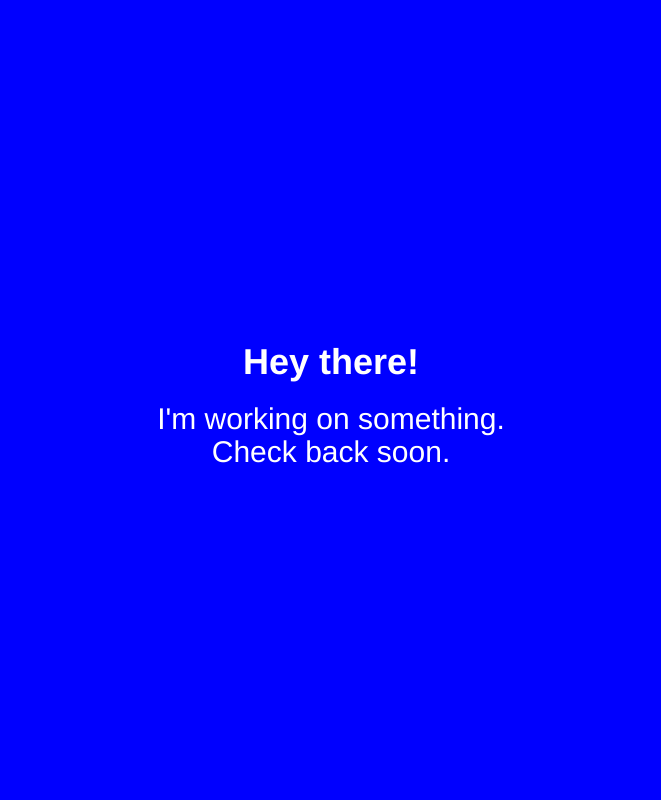
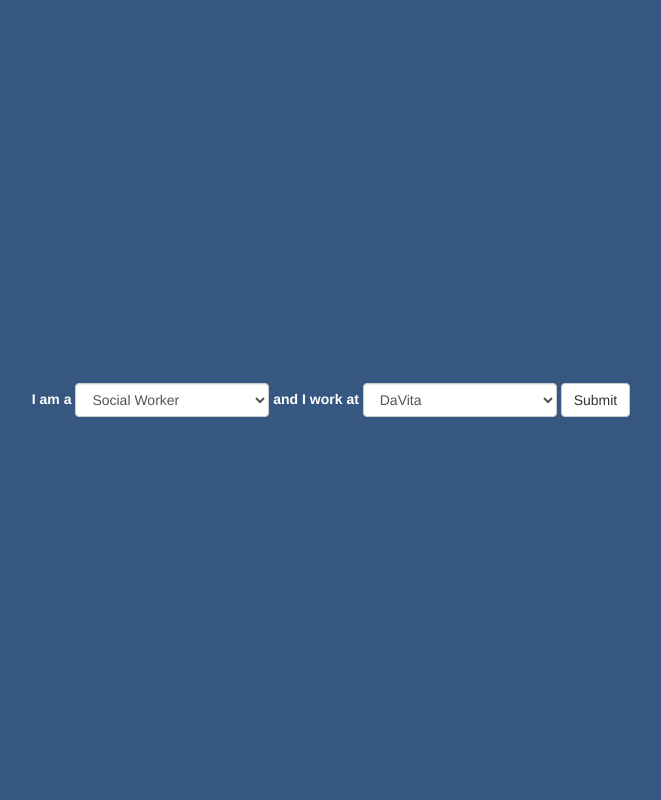
Before and after one commit to mattsedlar/DialysisCalc, a Django app: page / in a window 1280 px wide. Shown: the whole page, without its empty margins (309-970 px from the left). Run offline with Django 3.2, Linux system fonts and the light colour scheme; some libraries are stand-ins or nearby versions.

Commit message:
js scripts added, css update

```diff
--- /dev/null
+++ b/form/static/js/scripts.js
@@ -0,0 +1,13 @@
+let step = 0;
+let colors = ['#36577f','#64507a'];
+
+$(document).ready(function(){
+
+  $('#btnStep' + step).on('click',function(){
+    $('#step' + step).css('display','none');
+    step += 1;
+    $('body').css('background-color',colors[step]);
+    $('#step'+ step).css('display','block');
+  })
+
+})
--- a/form/static/styles/styles.css
+++ b/form/static/styles/styles.css
@@ -1,5 +1,5 @@
 body {
- background-color: blue;
+ background-color: #36577f;
  color: #fff;
 }
 
@@ -13,3 +13,9 @@ body {
     display: table-cell;
     vertical-align: middle;
 }
+
+/* SEGMENTATION */
+
+#step1, #step2, #step3, #step4, #step5 {
+  display: none;
+}
--- a/form/templates/index.html
+++ b/form/templates/index.html
@@ -20,10 +20,38 @@
 <body>
 	<main class="container container-table">
     		<div class="row vertical-center-row">
-        		<div class="text-center col-md-4 col-md-offset-4">
-				<h1><strong>Hey there!</strong></h1>
-				<h2>I'm working on something. Check back soon.</h2>
-			</div>
+    		    <!-- POSITION AND FACILITY -->
+        		<div id="step0" class="text-center col-md-12">
+        		  <form class="form-inline">
+                <div class="form-group">
+                  <label for="position">I am a</label>
+                    <select class="form-control" id="position">
+                      <option>Social Worker</option>
+                      <option>Patient Care Technician</option>
+                      <option>Registered Nurse</option>
+                    </select>
+                </div>
+                <div class="form-group">
+                  <label for="facility">and I work at</label>
+                    <select class="form-control" id="facility">
+                      <option>DaVita</option>
+                      <option>Fresenius Medical Care</option>
+                      <option>Other Facility</option>
+                    </select>
+                </div>
+                <div id="btnStep0" class="btn btn-default">Submit</div>
+              </form>
+			      </div>
+    		    <!-- FACILITY LOCATION -->
+        		<div id="step1" class="text-center col-md-12">
+        		  <form class="form-inline">
+                <div class="form-group">
+                  <label for="location">My clinic is located in</label>
+                  <input id="location" type="text">
+                </div>
+                <div id="btnStep2" class="btn btn-default">Submit</div>
+              </form>
+			      </div>
     		</div>
 	</main>
 
@@ -34,6 +62,9 @@
 	<!-- Latest compiled JavaScript -->
 	<script src="https://maxcdn.bootstrapcdn.com/bootstrap/3.3.7/js/bootstrap.min.js"></script>
 
+	<!-- Custom scripts -->
+	<script src="{% static 'js/scripts.js' %}"></script>
+
 </body>
 
 </html>
```
Also changed, not shown: db.sqlite3.
